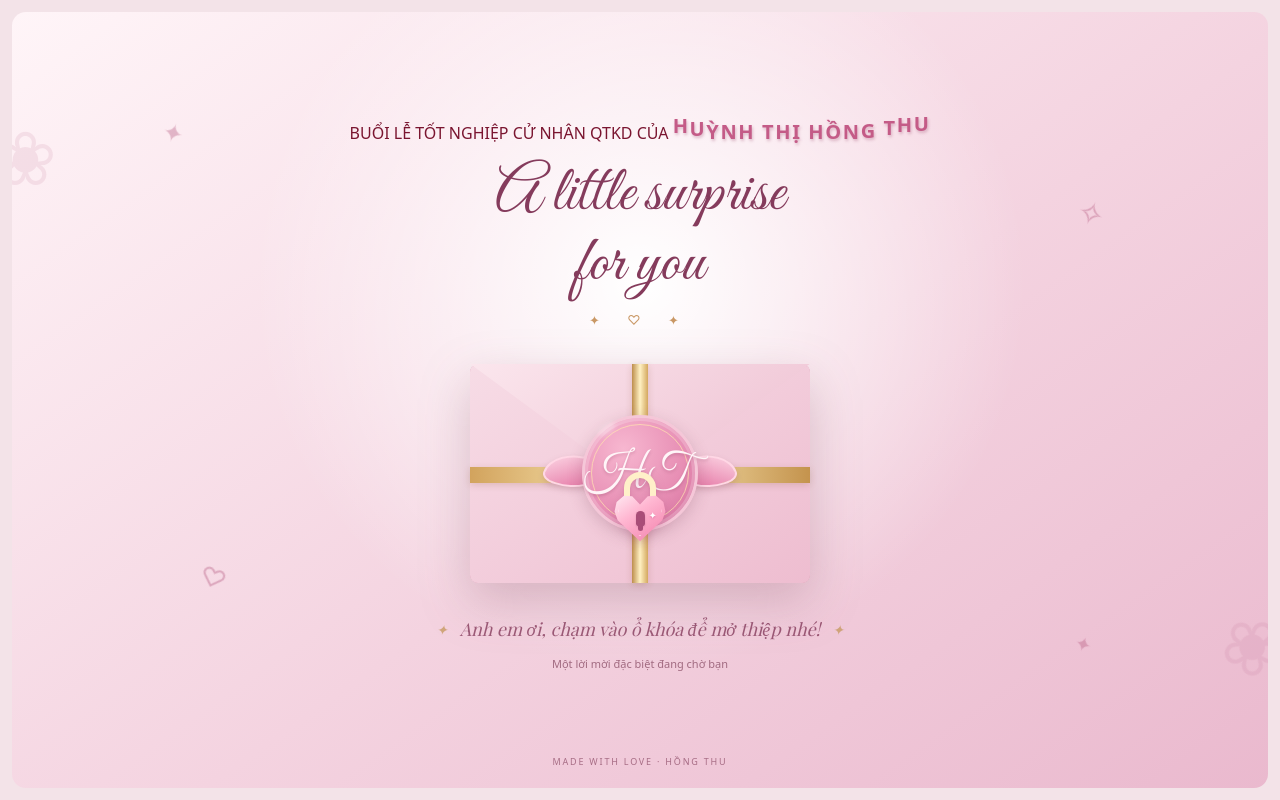
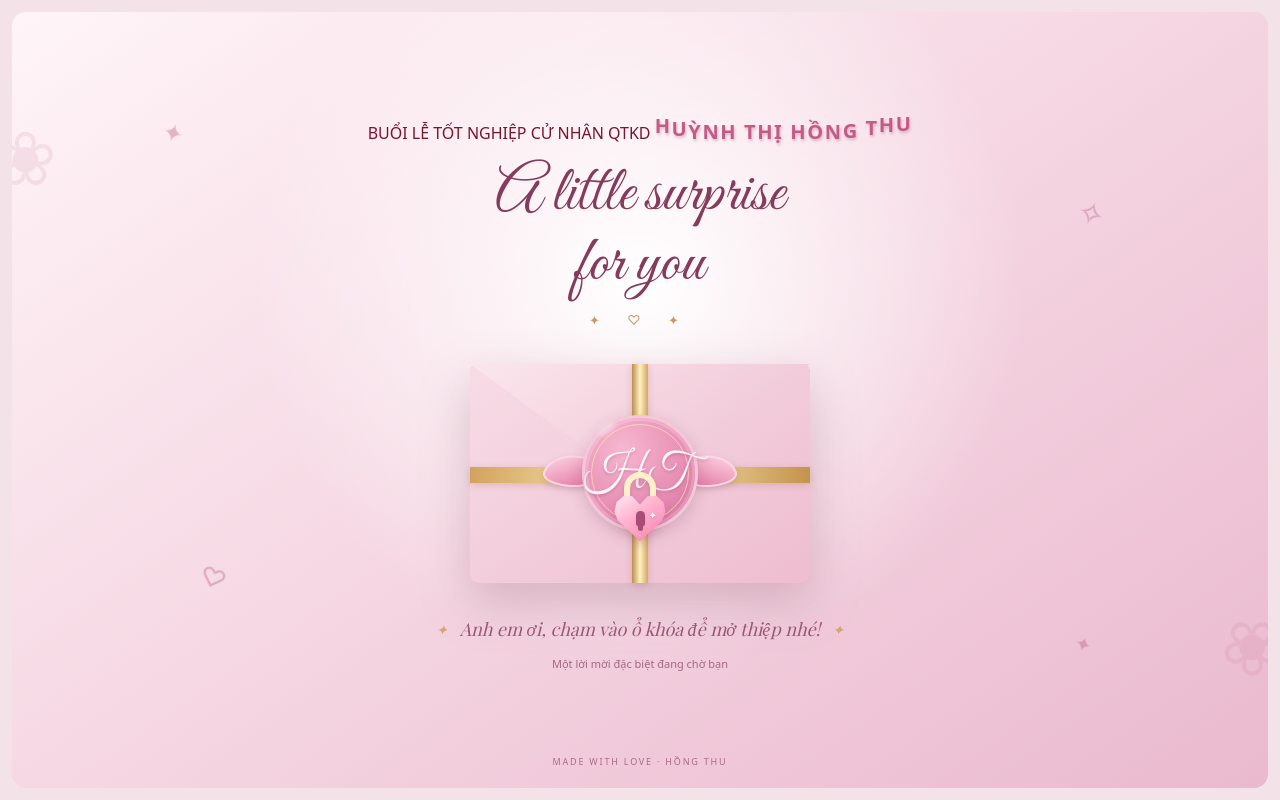
Before and after one commit to Lehoanphuc123/hongthutotnghiep2026, a plain HTML site: page index.html in a window 1280 px wide. Drawn offline with nearby package versions, Linux system fonts and the light colour scheme; a web font is replaced by a local one.

Commit message:
Update index.html

```diff
--- a/index.html
+++ b/index.html
@@ -154,7 +154,7 @@
       <div class="floating-decor decor-4">✦</div>
 
       <div class="envelope-title">
-        <span class="eyebrow">BUỔI LỄ TỐT NGHIỆP CỬ NHÂN QTKD CỦA </span>
+        <span class="eyebrow">BUỔI LỄ TỐT NGHIỆP CỬ NHÂN QTKD </span>
          <span class="eyebrow2">
            <span>H</span><span>U</span><span>Ỳ</span><span>N</span><span>H</span>
 
```
